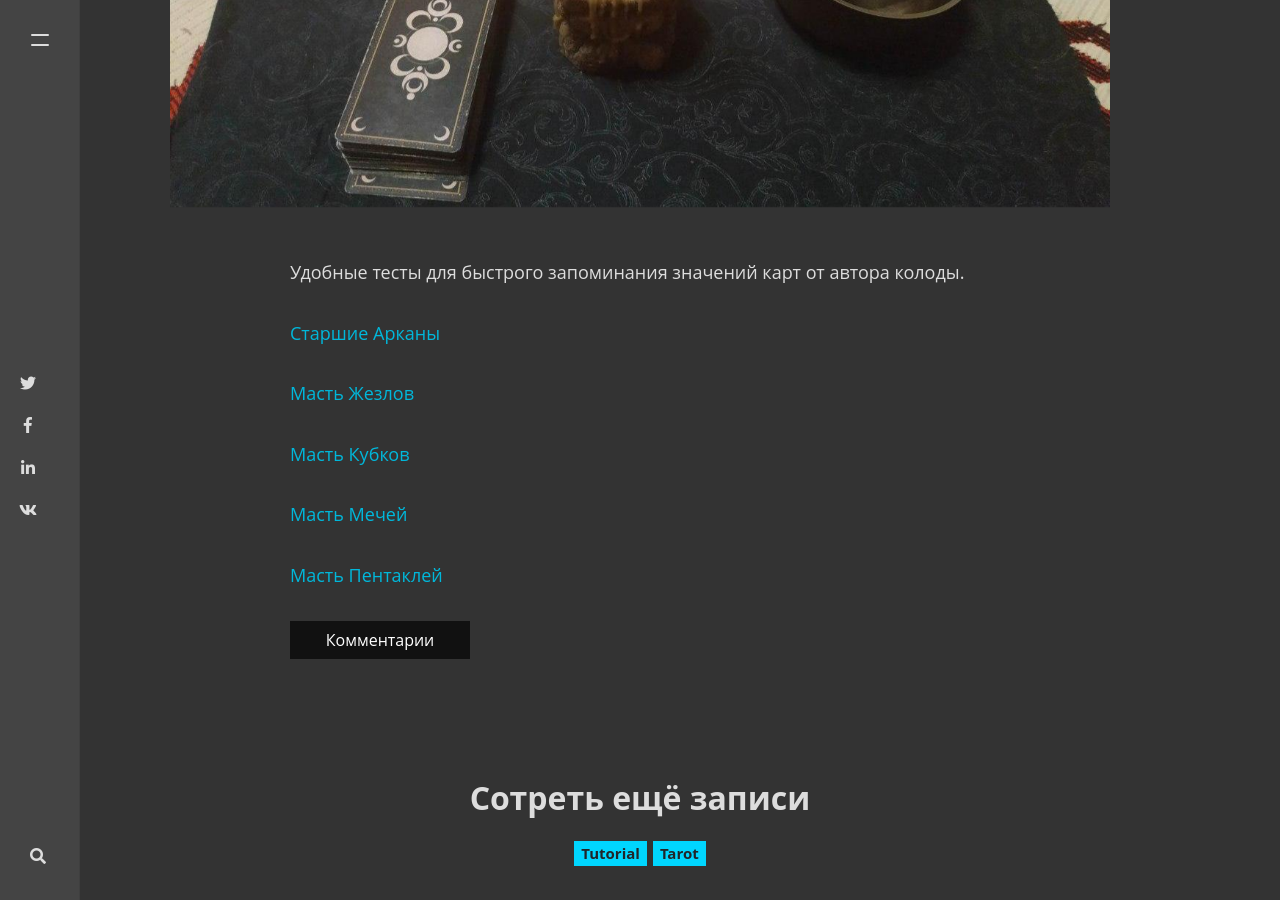
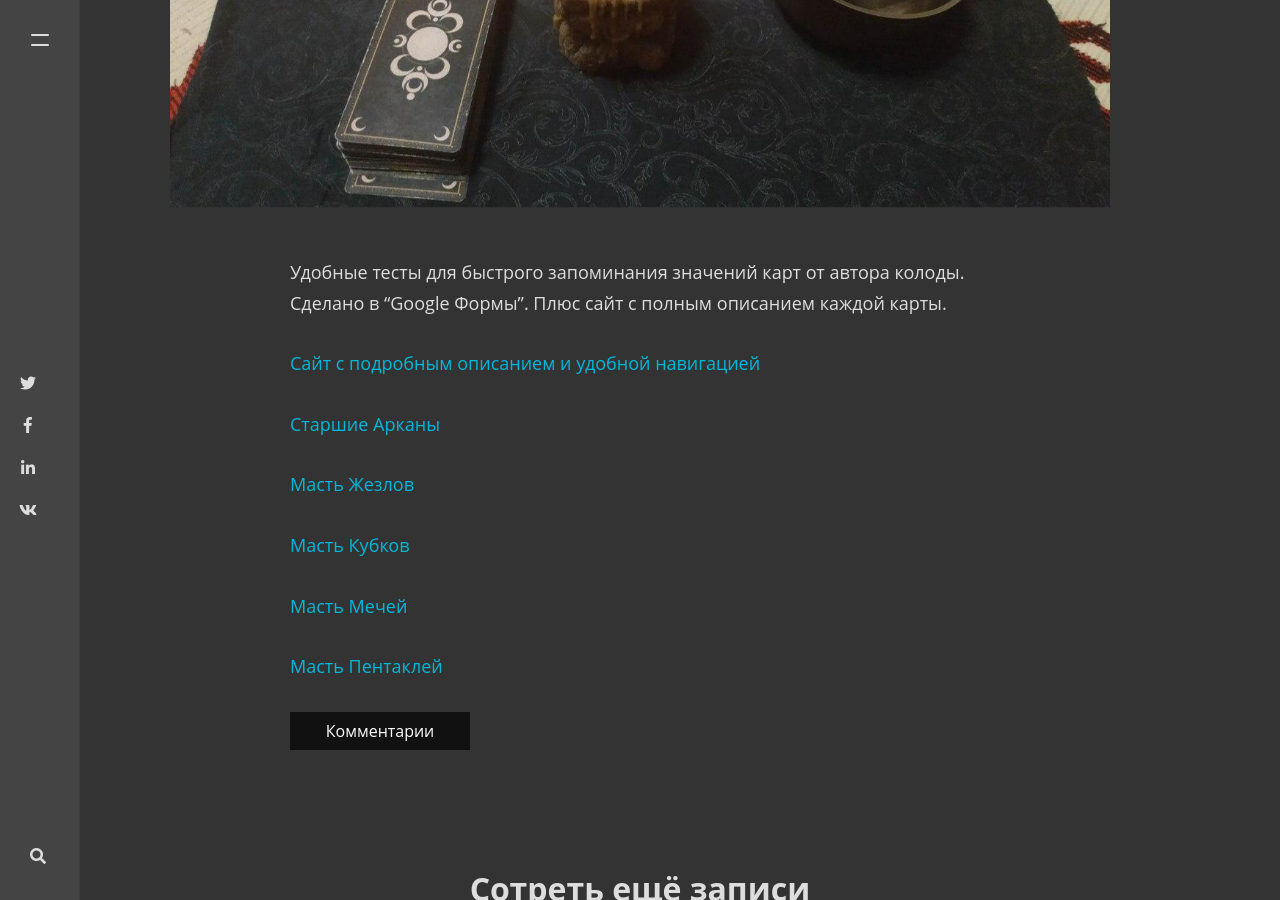
Before and after one commit to DenisLevadny/denislevadny.github.io, a Jekyll site: the page built from _posts/2020-10-02-tarot-test.md, in a window 1280 px wide and 900 px high, scrolled down 727 px. Built offline with Jekyll 4.4.1, drawn with Linux system fonts in a browser that asks for light colours; nearby versions of some CDN libraries; comment, search, counter and statistics services are not loaded.

Commit message:
Update 2020-10-02-tarot-test.md

```diff
--- a/_posts/2020-10-02-tarot-test.md
+++ b/_posts/2020-10-02-tarot-test.md
@@ -8,8 +8,10 @@ image: assets/images/Deviant-Moon-Tarot.jpg
 description: "Deviant Moon Tarot - Tests"
 ---
 
-Удобные тесты для быстрого запоминания значений карт от автора колоды.
 
+Удобные тесты для быстрого запоминания значений карт от автора колоды. Сделано в "Google Формы". Плюс сайт с полным описанием каждой карты.
+
+[Сайт с подробным описанием и удобной навигацией](https://dinariumi.ml "перейти на сайт")
 
 [Старшие Арканы](https://docs.google.com/forms/d/e/1FAIpQLScvFkvBDw9aChsgtLJAyCThuHBY1ZAxneq0utFBH0Ep6Zz8MQ/viewform "пройти тест")
 
```
